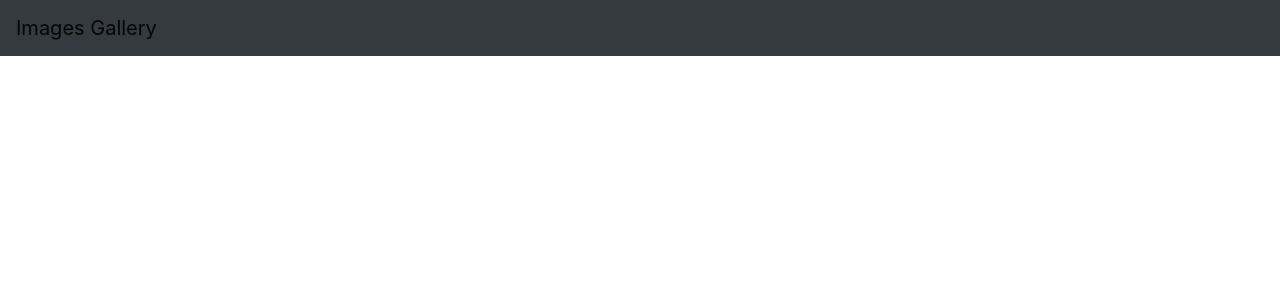
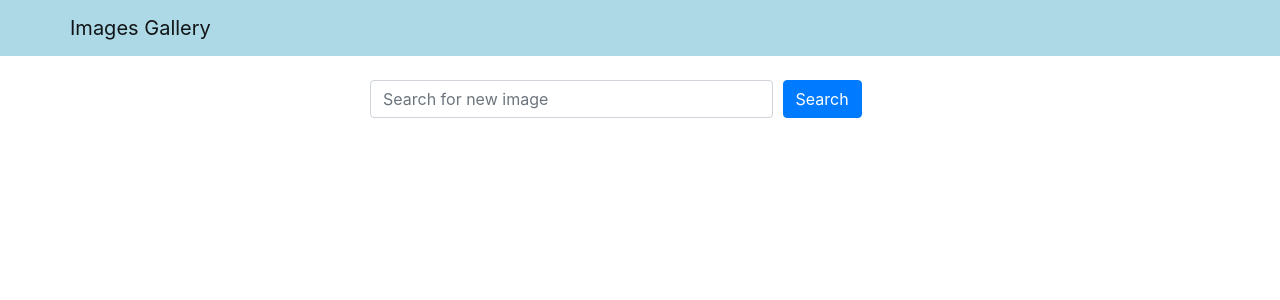
Before and after one commit to Volodymyr75/images-gallery, a React (Create React App) app in the folder frontend/: page / in a window 1280 px wide. Shown: the top 300 px of the page. Built offline with nearby package versions, Linux system fonts and the light colour scheme.

Commit message:
controlled search component

```diff
--- a/frontend/src/App.js
+++ b/frontend/src/App.js
@@ -1,12 +1,23 @@
+import { useState } from 'react';
 import 'bootstrap/dist/css/bootstrap.min.css';
 import Header from './components/Header';
+import Search from './components/Search';
 
 
 // function App() {
 const App = () => {
+  const [word, setWord] = useState('');
+  const handleSearchSubmit = (e) => {
+    e.preventDefault();
+    // console.log(e.target[0].value);
+    console.log(word);
+  }
+  console.log(word);
+
   return (
     <div>
       <Header title='Images Gallery'/>
+      <Search word={word} setWord={setWord} handleSubmit={handleSearchSubmit}/>
     </div>
   );
 }
--- a/frontend/src/components/Header.js
+++ b/frontend/src/components/Header.js
@@ -1,12 +1,20 @@
 import React from "react";
-import { Navbar } from "react-bootstrap";
+import { Navbar, Container } from "react-bootstrap";
+
+const navbarStyle = {
+    backgroundColor: 'lightblue'
+
+}
 
 const Header = ({ title }) => {
     // = (props) => ... const { title } = props; ..use {title}
     // = (props) => ... use {props.title}
   return (
-    <Navbar bg="dark" variant="light">
-        <Navbar.Brand href="/"> {title} </Navbar.Brand>
+    <Navbar style={navbarStyle} variant="light">
+        <Container>
+            <Navbar.Brand href="/"> {title} </Navbar.Brand>
+        </Container>
+
     </Navbar>
   );
 };
--- /dev/null
+++ b/frontend/src/components/Search.js
@@ -0,0 +1,30 @@
+import React from "react";
+import { Container, Row, Col, Form, Button } from "react-bootstrap";
+
+const Search = ({ word, setWord, handleSubmit }) => {
+  return (
+    <Container className="mt-4">
+      <Row className="justify-content-center">
+        <Col xs={12} md={8} lg={6}>
+          <Form onSubmit={handleSubmit}>
+            <Form.Row>
+              <Col xs={9}>
+                <Form.Control
+                    type="text"
+                    value={word}
+                    onChange={(e) => setWord(e.target.value)}
+                    placeholder="Search for new image"
+                 />
+              </Col>
+              <Col>
+                <Button variant = "primary" type = "submit" > Search </Button>
+              </Col>
+            </Form.Row>
+          </Form>
+        </Col>
+      </Row>
+    </Container>
+  );
+};
+
+export default Search;
```
